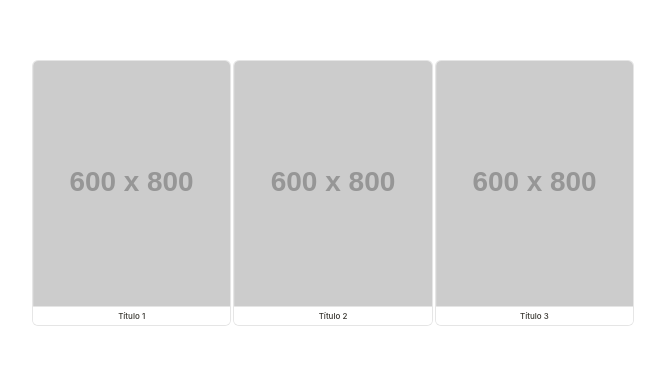
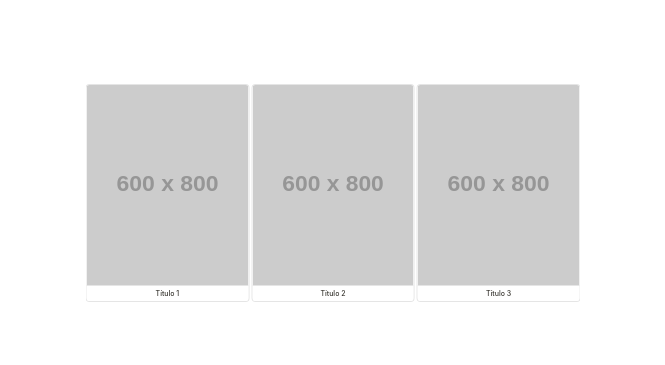
Before and after one commit to humbertoman/carrosselcommaisviews, a plain HTML site: page index.html in a window 1280 px wide. Shown: the part 207-572 px from the top of the page, without its empty margins (307-972 px from the left). Drawn offline with nearby package versions, Linux system fonts and the light colour scheme; placeholder pictures from the web are drawn by us.

Commit message:
ultima reducao de tamanho gemini

```diff
--- a/index.html
+++ b/index.html
@@ -36,13 +36,13 @@
 
         .splide-container {
             width: 100%;
-            /* MUDANÇA: Largura máxima reduzida para um layout micro */
-            max-width: 120px;
+            /* MUDANÇA: Largura máxima reduzida para um layout "nano" */
+            max-width: 90px;
             height: 100%;
             display: flex;
             justify-content: center;
             align-items: center;
-            padding: 2px;
+            padding: 1px;
             box-sizing: border-box;
             margin: 0 auto;
         }
@@ -53,7 +53,7 @@
             flex-direction: column;
             background-color: var(--card-bg);
             /* MUDANÇA: Borda arredondada menor */
-            border-radius: 6px;
+            border-radius: 4px;
             overflow: hidden;
             border: 1px solid var(--card-border);
             aspect-ratio: 3 / 4;
@@ -76,10 +76,10 @@
         /* Estilo do título do card */
         .slide__title {
             /* MUDANÇA: Padding e fonte ainda menores */
-            padding: 4px 6px;
+            padding: 3px 4px;
             text-align: center;
             font-weight: 500;
-            font-size: 8px;
+            font-size: 7px;
             color: var(--text-color);
             background-color: var(--card-bg);
             flex-shrink: 0;
```
